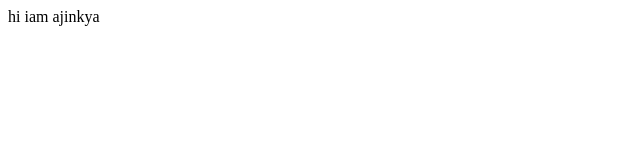
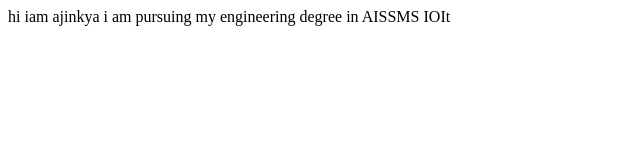
Before and after one commit to ajinkyajagdale21/ajinkya-site, a plain HTML site: page index.html in a window 1280 px wide. Shown: the whole page, without its empty margins (0-640 px from the left). Drawn offline with Linux system fonts and the light colour scheme.

Commit message:
update text

```diff
--- a/index.html
+++ b/index.html
@@ -8,5 +8,6 @@
 <body>
 
     hi iam ajinkya
+    i am pursuing my engineering degree in AISSMS IOIt
 </body>
 </html>
```
